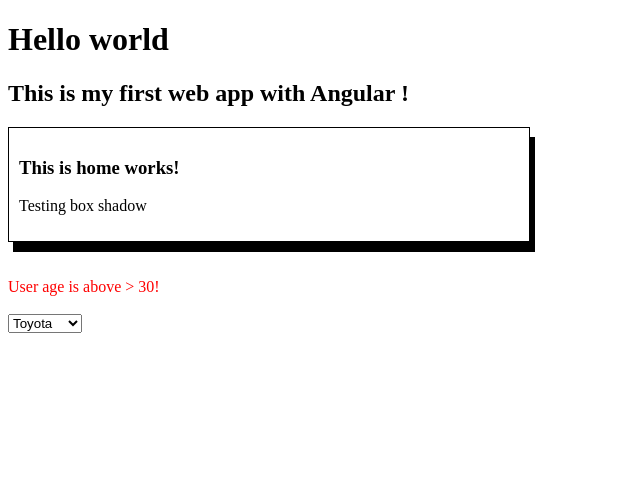
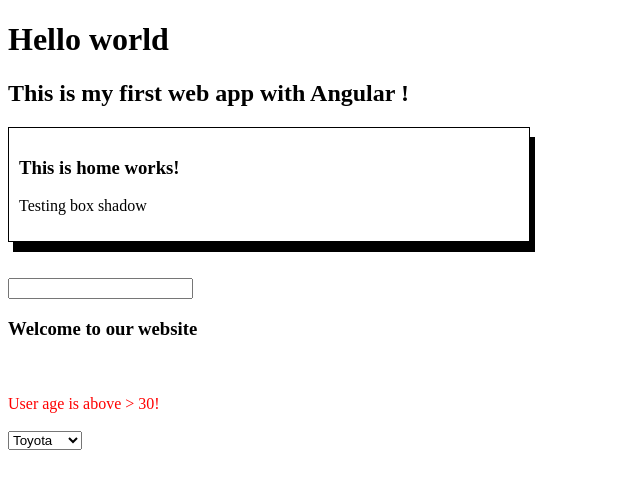
Before and after one commit to 20-8-21-1-14/Learn_Angular, an Angular app: page / in a window 1280 px wide. Shown: the top 488 px of the page, without its empty margins (0-640 px from the left). Built offline with nearby package versions, Linux system fonts and the light colour scheme.

Commit message:
add input user name

```diff
--- a/src/app/app.module.ts
+++ b/src/app/app.module.ts
@@ -3,14 +3,15 @@ import { BrowserModule } from '@angular/platform-browser';
 
 import { AppComponent } from './app.component';
 import { HomeComponent } from './home/home.component';
-
+import { FormsModule } from '@angular/forms';
 @NgModule({
   declarations: [
     AppComponent,
     HomeComponent
   ],
   imports: [
-    BrowserModule
+    BrowserModule,
+    FormsModule
   ],
   providers: [],
   bootstrap: [AppComponent]
--- a/src/app/home/home.component.css
+++ b/src/app/home/home.component.css
@@ -8,3 +8,7 @@
 .underage{
     color: red;
 }
+
+.username{
+    color:goldenrod;
+}
--- a/src/app/home/home.component.html
+++ b/src/app/home/home.component.html
@@ -2,6 +2,11 @@
     <h3>This is <strong>home</strong> works!</h3>
     <p>Testing box shadow</p>
 </div>
+
+<br /><br />
+
+<input [(ngModel)]="user_name" />
+<h3>Welcome {{user_name}} to our website</h3>
 
 <br /><br />
 <span *ngIf="user_age >= 30" class="underage">User age is above > 30!</span>
--- a/src/app/home/home.component.ts
+++ b/src/app/home/home.component.ts
@@ -6,6 +6,7 @@ import { Component, OnInit } from '@angular/core';
   styleUrls: ['./home.component.css']
 })
 export class HomeComponent implements OnInit {
+  public user_name = ''
   public user_age = 30;
   public car_remain = ['Toyota','Vinfast','Mustang','Ferrari','Volvo'];
   constructor() { }
```
